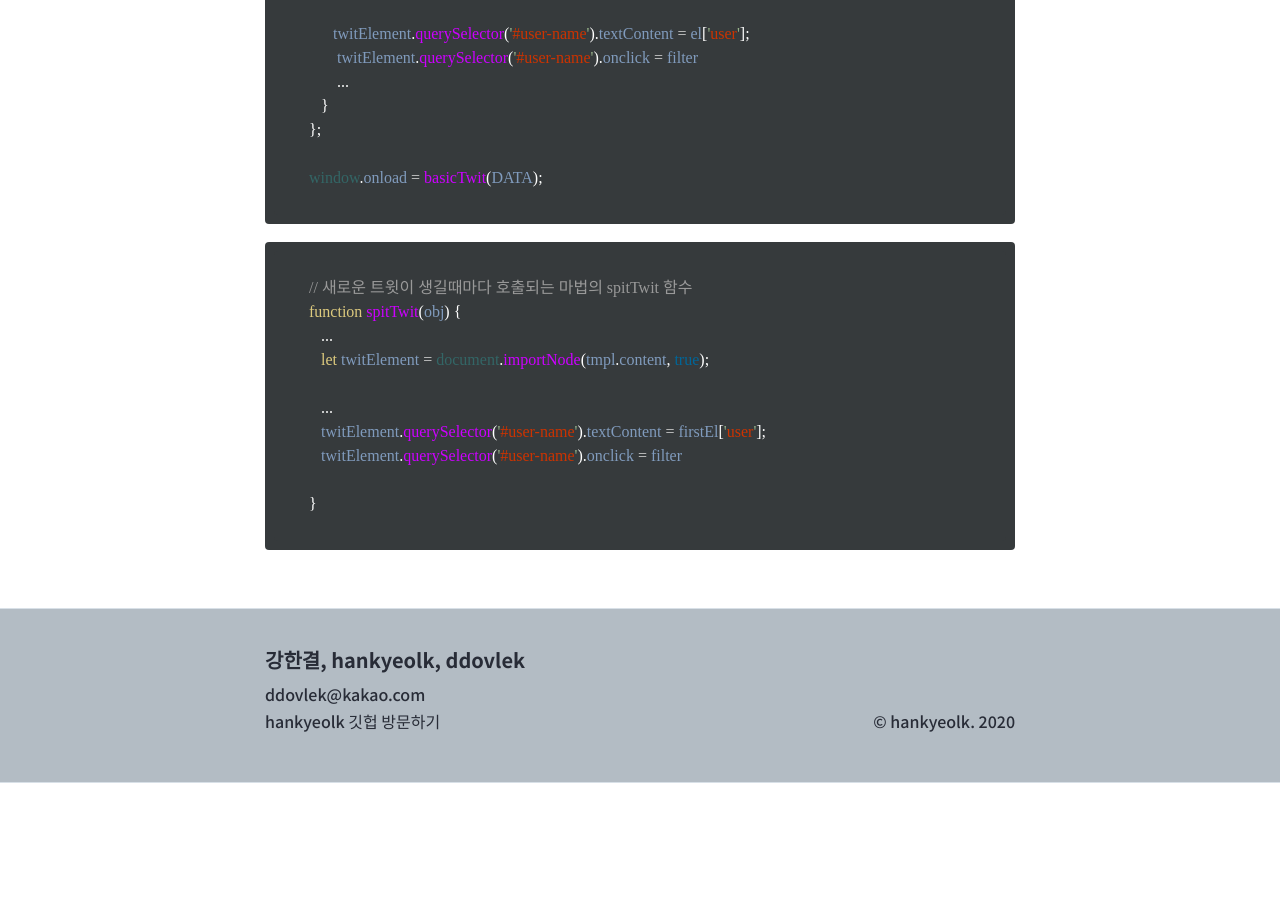
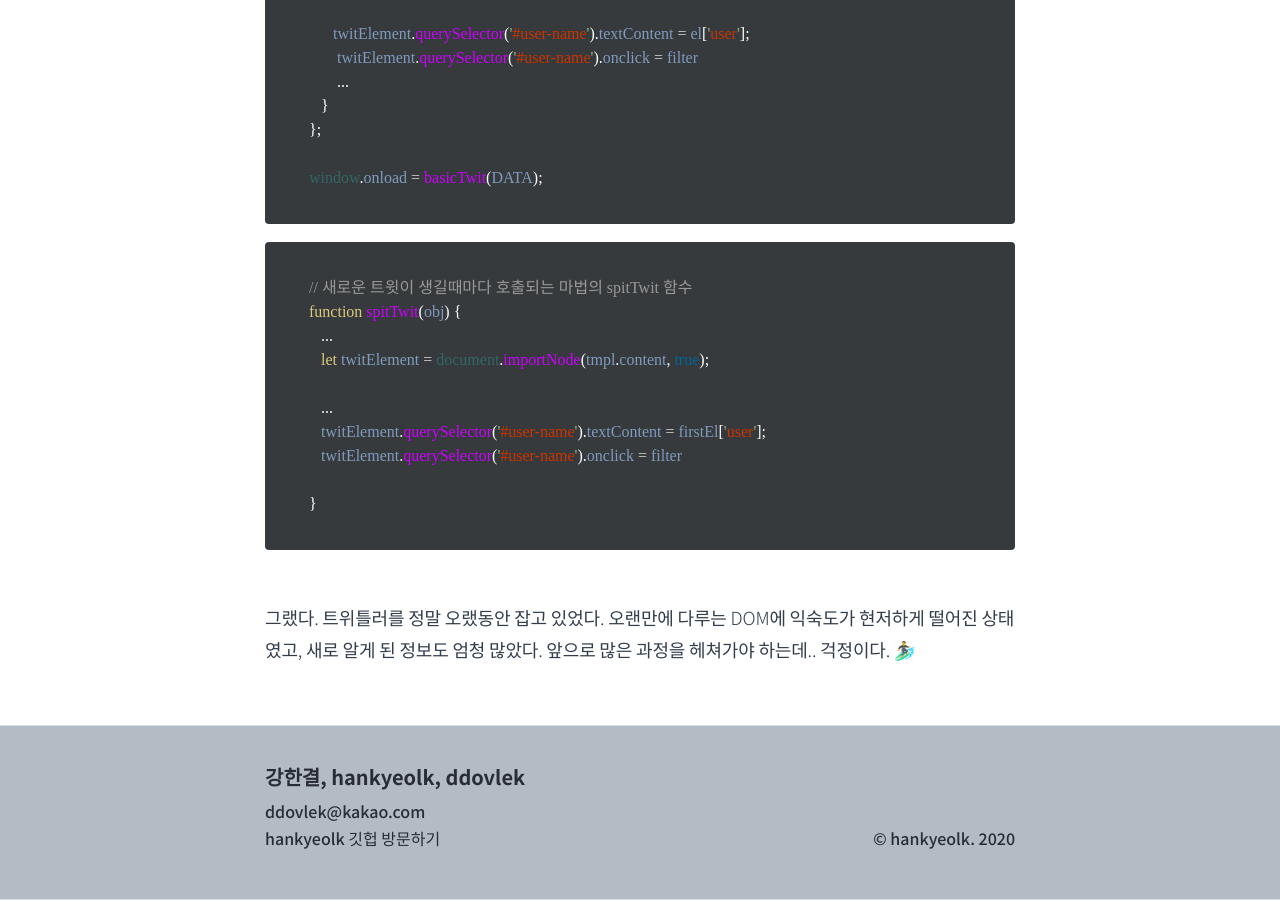
Before and after one commit to hankyeolk/hankyeolk.github.io, a Jekyll site: the page built from TIL/18_2020.07.02.md, in a window 1280 px wide and 900 px high, scrolled down 2207 px. Built offline with Jekyll 4.4.1, drawn with Linux system fonts in a browser that asks for light colours; some web fonts are replaced; before the commit the page ends 2990 px from its top, so only the background shows below that.

Commit message:
Update 18_2020.07.02.md

````diff
--- a/TIL/18_2020.07.02.md
+++ b/TIL/18_2020.07.02.md
@@ -99,3 +99,6 @@
 
 }
 ```
+
+<br>
+그랬다. 트위틀러를 정말 오랬동안 잡고 있었다. 오랜만에 다루는 DOM에 익숙도가 현저하게 떨어진 상태였고, 새로 알게 된 정보도 엄청 많았다. 앞으로 많은 과정을 헤쳐가야 하는데.. 걱정이다. 🏄‍♂️
````
